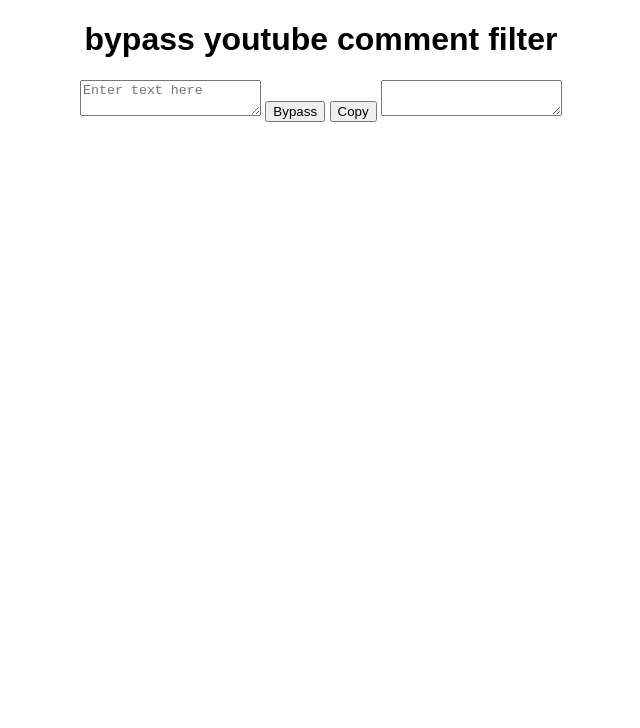
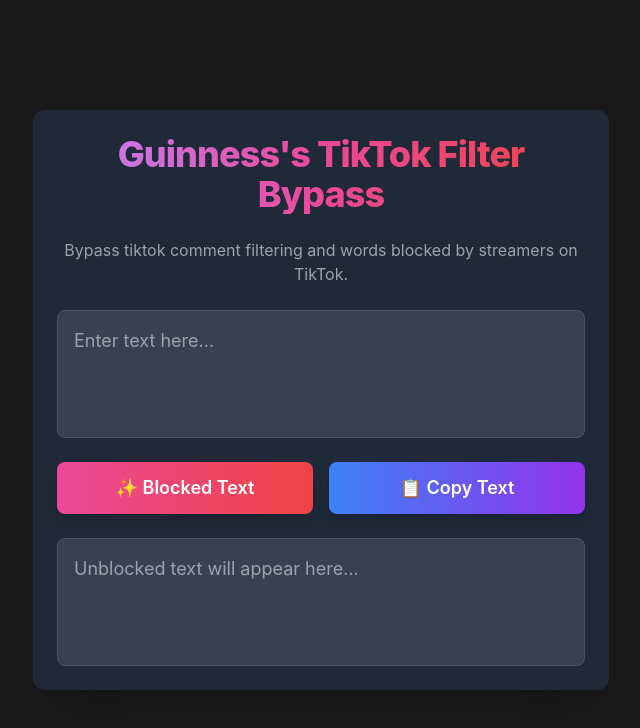
Before and after one commit to awolfafterdark/ttcombp, a plain HTML site: page tiktokcommentttoller.html in a window 1280 px wide. Shown: the whole page, without its empty margins (319-959 px from the left). Drawn offline with nearby package versions, Linux system fonts and the light colour scheme.

Commit message:
Update tiktokcommentttoller.html

```diff
--- a/tiktokcommentttoller.html
+++ b/tiktokcommentttoller.html
@@ -1,26 +1,112 @@
 <!DOCTYPE html>
-<html>
+<html lang="en">
 <head>
+    <meta charset="UTF-8">
+    <meta name="viewport" content="width=device-width, initial-scale=1.0">
+    <title>TikTok Text Stylizer</title>
+    <script src="https://cdn.tailwindcss.com"></script>
     <style>
         body {
-      font-family: sans-serif;
-      text-align: center;
+            font-family: 'Inter', sans-serif;
+            background-color: #1a1a1a;
+            color: #ffffff;
+            display: flex;
+            justify-content: center;
+            align-items: center;
+            min-height: 100vh;
+            margin: 0;
+            padding: 1rem;
+            box-sizing: border-box;
+        }
+
+        textarea::-webkit-scrollbar {
+            width: 8px;
+        }
+
+        textarea::-webkit-scrollbar-track {
+            background: #333;
+            border-radius: 10px;
+        }
+
+        textarea::-webkit-scrollbar-thumb {
+            background: #fe2c55;
+            border-radius: 10px;
+        }
+
+        textarea::-webkit-scrollbar-thumb:hover {
+            background: #e60039;
+        }
+
+        @keyframes fadeInOut {
+            0% { opacity: 0; transform: translateY(20px); }
+            10% { opacity: 1; transform: translateY(0); }
+            90% { opacity: 1; transform: translateY(0); }
+            100% { opacity: 0; transform: translateY(20px); }
+        }
+
+        .fade-in-out {
+            animation: fadeInOut 3s ease-in-out forwards;
         }
     </style>
 </head>
-<body>
+<body class="selection:bg-pink-500 selection:text-white">
 
-  <h1>bypass youtube comment filter</h1>
+    <div class="flex flex-col items-center justify-center w-full max-w-xl p-6 bg-gray-800 rounded-xl shadow-2xl space-y-6">
+        <h1 class="text-4xl font-extrabold text-transparent bg-clip-text bg-gradient-to-r from-purple-400 via-pink-500 to-red-500 tracking-tight text-center">
+            Guinness's TikTok Filter Bypass
+        </h1>
+        <p class="text-gray-400 text-center mb-4">
+            Bypass tiktok comment filtering and words blocked by streamers on TikTok.
+        </p>
 
-  <textarea id="textInput" placeholder="Enter text here"></textarea>
-  <button onclick="modifyText()">Bypass</button>
-  <button onclick="copyText()">Copy</button>
+        <textarea
+            id="textInput"
+            class="w-full h-32 p-4 text-lg bg-gray-700 text-white placeholder-gray-400 rounded-lg border border-gray-600 focus:ring-2 focus:ring-pink-500 focus:border-transparent transition duration-300 resize-none"
+            placeholder="Enter text here..."
+        ></textarea>
 
-  <textarea id="modifiedText" readonly></textarea>
+        <div class="flex flex-col sm:flex-row space-y-4 sm:space-y-0 sm:space-x-4 w-full">
+            <button
+                onclick="modifyText()"
+                class="flex-1 px-6 py-3 text-lg font-semibold text-white bg-gradient-to-r from-pink-500 to-red-500 rounded-lg shadow-lg hover:from-pink-600 hover:to-red-600 focus:outline-none focus:ring-2 focus:ring-pink-500 focus:ring-offset-2 focus:ring-offset-gray-800 transition duration-300 transform hover:scale-105"
+            >
+                ✨ Blocked Text
+            </button>
+            <button
+                onclick="copyText()"
+                class="flex-1 px-6 py-3 text-lg font-semibold text-white bg-gradient-to-r from-blue-500 to-purple-600 rounded-lg shadow-lg hover:from-blue-600 hover:to-purple-700 focus:outline-none focus:ring-2 focus:ring-blue-500 focus:ring-offset-2 focus:ring-offset-gray-800 transition duration-300 transform hover:scale-105"
+            >
+                📋 Copy Text
+            </button>
+        </div>
+
+        <textarea
+            id="modifiedText"
+            readonly
+            class="w-full h-32 p-4 text-lg bg-gray-700 text-white placeholder-gray-400 rounded-lg border border-gray-600 focus:ring-2 focus:ring-pink-500 focus:border-transparent transition duration-300 resize-none cursor-not-allowed"
+            placeholder="Unblocked text will appear here..."
+        ></textarea>
+
+        <div
+            id="copyMessage"
+            class="absolute bottom-6 bg-green-500 text-white px-4 py-2 rounded-lg shadow-md opacity-0 transition-opacity duration-300"
+            style="display: none;"
+        >
+            Text copied to clipboard!
+        </div>
+    </div>
 
     <script>
         function modifyText() {
-      let text = document.getElementById("textInput").value;
+            const textInput = document.getElementById("textInput");
+            const modifiedTextOutput = document.getElementById("modifiedText");
+            let text = textInput.value;
+
+            if (text.trim() === "") {
+                modifiedTextOutput.value = "Enter blocked text here.";
+                return;
+            }
+
             let modifiedText = text
                 .split("\n")
                 .map(line => {
@@ -31,16 +117,54 @@
                     return line;
                 })
                 .join("\n");
-      document.getElementById("modifiedText").value = modifiedText;
+
+            modifiedTextOutput.value = modifiedText;
         }
 
         function copyText() {
-      let copyText = document.getElementById("modifiedText");
-      copyText.select();
+            const copyTextElement = document.getElementById("modifiedText");
+            const copyMessageElement = document.getElementById("copyMessage");
+
+            if (copyTextElement.value.trim() === "") {
+                copyMessageElement.textContent = "Nothing to copy!";
+                copyMessageElement.style.backgroundColor = '#ef4444';
+                copyMessageElement.style.display = 'block';
+                copyMessageElement.classList.add('fade-in-out');
+                setTimeout(() => {
+                    copyMessageElement.classList.remove('fade-in-out');
+                    copyMessageElement.style.display = 'none';
+                    copyMessageElement.style.backgroundColor = '#22c55e';
+                }, 3000);
+                return;
+            }
+
+            copyTextElement.select();
+            copyTextElement.setSelectionRange(0, copyTextElement.value.length);
+
+            try {
                 document.execCommand("copy");
-      alert("Text copied!");
+                copyMessageElement.textContent = "Text copied to clipboard!";
+                copyMessageElement.style.backgroundColor = '#22c55e';
+                copyMessageElement.style.display = 'block';
+                copyMessageElement.classList.add('fade-in-out');
+                setTimeout(() => {
+                    copyMessageElement.classList.remove('fade-in-out');
+                    copyMessageElement.style.display = 'none';
+                }, 3000);
+
+            } catch (err) {
+                console.error("Failed to copy text: ", err);
+                copyMessageElement.textContent = "Failed to copy text. Please copy manually.";
+                copyMessageElement.style.backgroundColor = '#ef4444';
+                copyMessageElement.style.display = 'block';
+                copyMessageElement.classList.add('fade-in-out');
+                setTimeout(() => {
+                    copyMessageElement.classList.remove('fade-in-out');
+                    copyMessageElement.style.display = 'none';
+                    copyMessageElement.style.backgroundColor = '#22c55e';
+                }, 3000);
+            }
         }
     </script>
-
 </body>
 </html>
```
Lines whose indentation alone changed are shown as unchanged.
